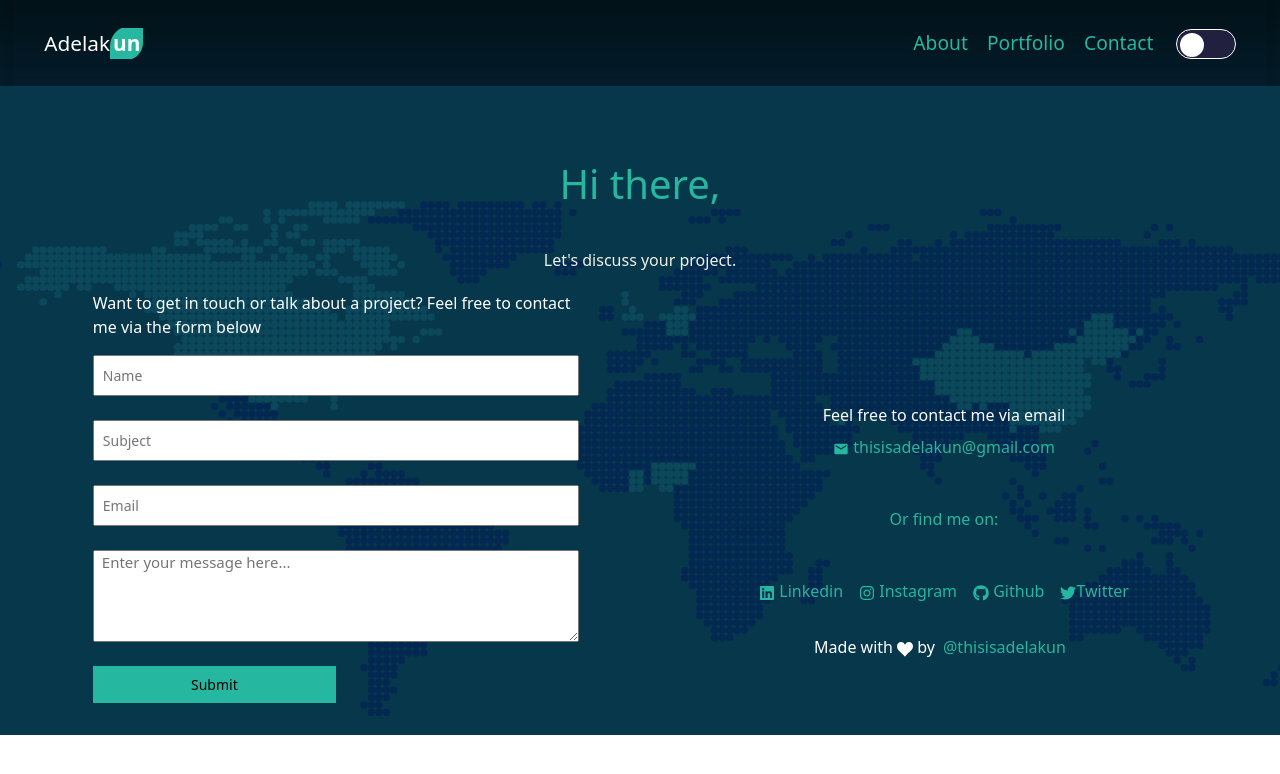
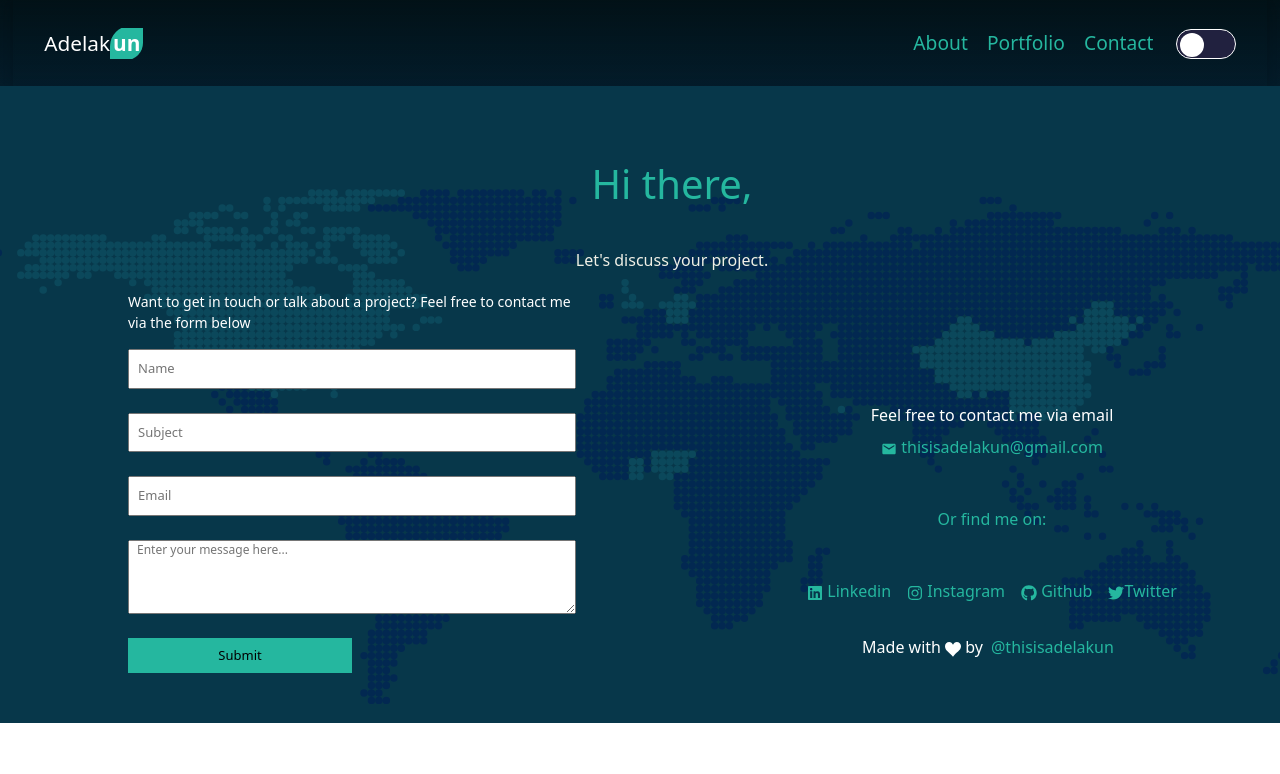
Before and after one commit to thisisadelakun/Portfolio, a React (Create React App) app: page /Contact in a window 1280 px wide. Shown: the top 774 px of the page. Built offline with nearby package versions, Linux system fonts and the light colour scheme.

Commit message:
second commit

```diff
--- a/src/Styles/Contact.css
+++ b/src/Styles/Contact.css
@@ -14,7 +14,7 @@
     top: 10%;
     overflow: hidden;
     margin: auto;
-    width: 95%;
+    width: 100%;
     text-align: center;
     display: flex;
     flex-direction: column;
@@ -42,25 +42,25 @@
     display: flex;
     flex-direction: column;
     gap: 1.5rem;
-    width: 80%;
+    width: 70%;
     margin: auto;
 }
 
 #formcontents input {
     padding: 0.5rem;
-    font-size: 14px;
+    font-size: 13px;
 
 }
 
 #messenger {
     padding-left: 0.5rem;
-    font-size: 15px;
+    font-size: 12px;
 }
 
 .submitbutton {
     background-color: #25b79f;
     width: 50%;
-    font-size: 15px;
+    font-size: 13px;
     border: none;
 }
 
@@ -120,7 +120,8 @@
 .gothere{
     color: #ffffff;
     text-align: left;
-    width: 80%;
+    font-size: 14px;
+    width: 70%;
     margin: auto;
     margin-bottom: 1rem;
 }
--- a/src/Styles/Header.css
+++ b/src/Styles/Header.css
@@ -17,11 +17,11 @@ header {
 }
 
 .home-content .name h1 {
-  font-size: 50px;
+  font-size: 40px;
   text-align: center;
   overflow: hidden;
   font-family: 'Sacramento', cursive;
-  font-weight: 700;
+  font-weight: 600;
   color: #25b79f;
 }
 
--- a/src/Styles/NewNavBar.css
+++ b/src/Styles/NewNavBar.css
@@ -35,8 +35,8 @@
 
 }
 .mycanvaslinks a{
-    font-size: 1rem;
-    font-weight: 600;
+    font-size: 15px;
+    font-weight: 400;
     color:  #25b79f;
     overflow: hidden;
     text-decoration: none;
@@ -50,4 +50,5 @@
     text-align: center;
     color: #25b79f;
     text-decoration: none;
+    font-size: 13px;
 }
```
